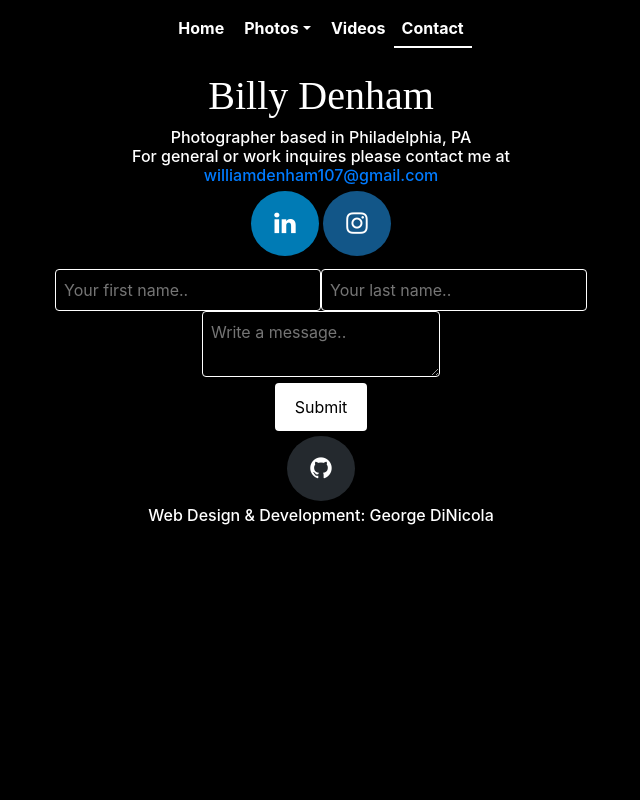
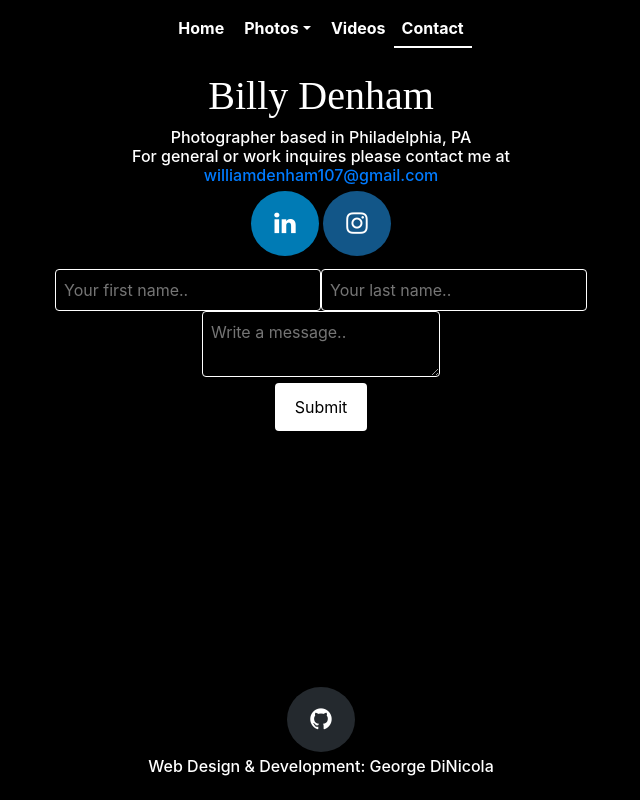
Before and after one commit to GeorgeDiNicola/serverless-photography-website, a React (Create React App) app in the folder static/: page /Contact in a window 1280 px wide. Shown: the whole page, without its empty margins (319-959 px from the left). Built offline with nearby package versions, Linux system fonts and the light colour scheme.

Commit message:
using flex in the parent and footer containers now allow the footer to remain positioned at the bottom at all times and prevent from covering content when viewport height decreases

```diff
--- a/static/src/components/Contact.jsx
+++ b/static/src/components/Contact.jsx
@@ -37,7 +37,7 @@ export default class Contact extends Component {
           <input type="submit" value="Submit"></input>
         </form>
       </div>
-    <div>
+    <div className="footer">
           <div className="w3-animate-right">
             <h6>
             <a href="https://github.com/GeorgeDiNicola" class="fa fa-github" target="_blank"></a>
--- a/static/src/css/contactme.css
+++ b/static/src/css/contactme.css
@@ -46,8 +46,9 @@ input[type=submit]:hover {
 
 #page-container {
    height: 91vh; /* will cover the 100% of viewport */
-   display: block;
-   position: relative;
+   overflow-y: scroll;
+   display: flex;
+   flex-direction: column;
 }
 
 /* container is not taking up entire width, which messes up centering*/
@@ -57,15 +58,12 @@ input[type=submit]:hover {
 
 #content-wrap {
   padding-top: 3vh;
-  padding-bottom: 2.5rem;    /* Footer height */
 }
 
-footer {
-  bottom: 0;
-  height: 2em;
-  position: relative;
-  font-size: small;
-  width: 100%;
+.footer {
+  flex: 0 0 50px;
+  margin-top: auto;
+  padding-top: 3vh;
 }
 
 .w3-animate-left {
```
